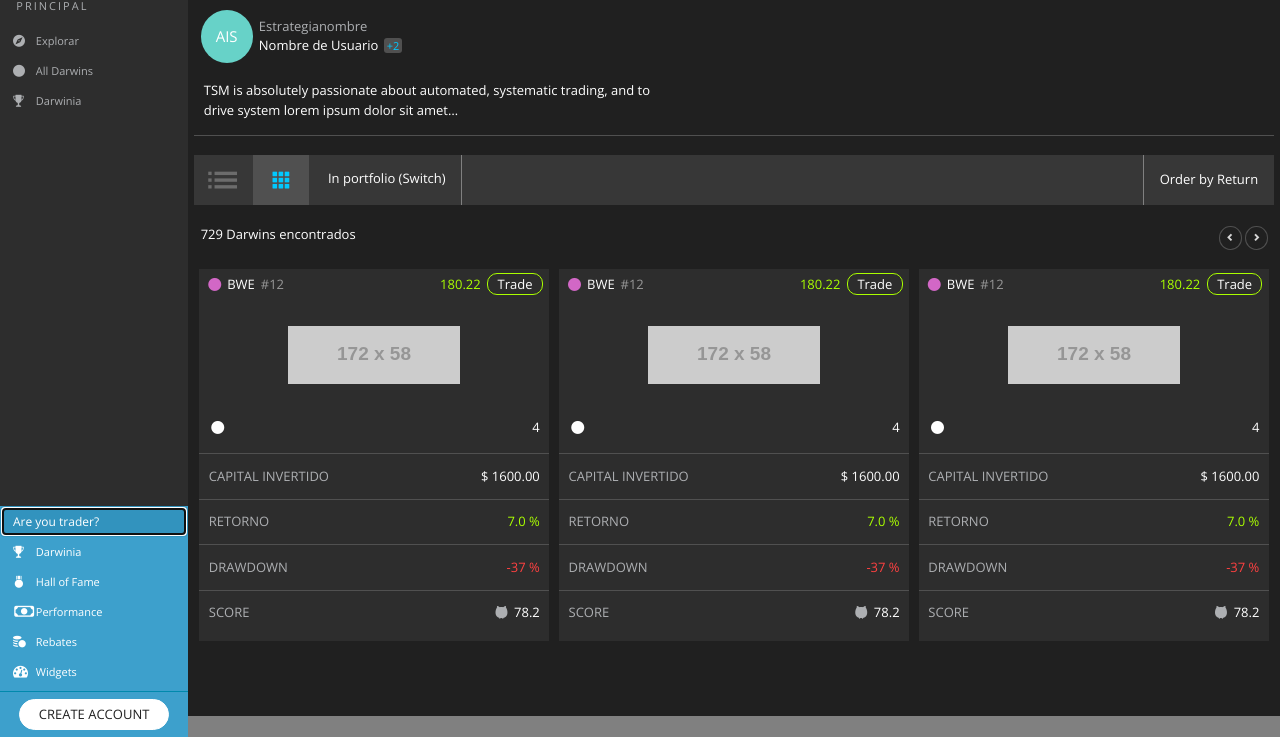
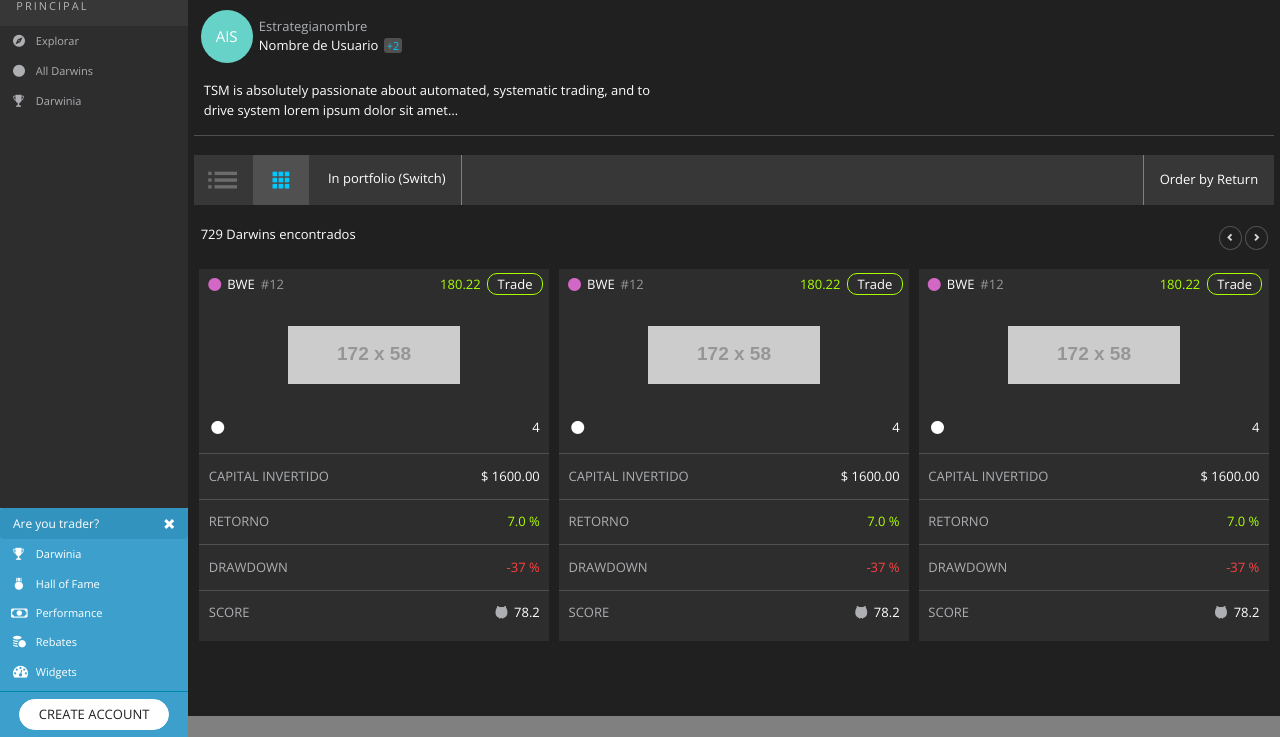
Before and after one commit to twister88888/test-darwinex, a website: page src/html/index.html in a window 1280 px wide. Both pictures are taken after a click on the button "Are you trader?". Shown: the part 63-800 px from the top of the page. Drawn offline with nearby package versions, Linux system fonts and the light colour scheme; placeholder pictures from the web are drawn by us; some icons are missing.

Commit message:
Fixed icon-bill and icon-remove

```diff
--- a/src/html/index.html
+++ b/src/html/index.html
@@ -33,7 +33,7 @@
       </div>
       <div class="navbar-trader">
         <button role="button" data-toggle="collapse" data-target="#traderList" class="btn btn-secondary btn-navbar-nobutton">
-          Are you trader? <!--<span class="glyphicon glyphicon-remove collapse"></span>-->
+          Are you trader? <i class="glyphicon glyphicon-remove"></i>
         </button>
         <div class="navbar-trader__list collapse" id="traderList">
           <a class="btn-icon navbar__link" href="#"><i class="icon icon-trophy"></i>Darwinia</a>
--- a/src/scss/buttons.scss
+++ b/src/scss/buttons.scss
@@ -1,7 +1,8 @@
-.btn2 {
-   /*display: block;*/
-   padding: .75rem 1.25rem;
-   text-transform: uppercase;
+.btn {
+  &:active, &:focus {
+    box-shadow: none;
+    outline: none !important;
+  }
 }
 
 .btn-primary {
@@ -22,10 +23,17 @@
       background-color: #3293be;
       color: $white;
    }
-   span {
+   i {
+      display: none;
       float: right;
+      top: px-rem(5);
+   }
+   &[aria-expanded="true"] {
+     i { display: inline-block; }
    }
 }
+
+
 
 .btn-create {
    background-color: $white;
--- a/src/scss/navbar.scss
+++ b/src/scss/navbar.scss
@@ -15,6 +15,10 @@
     margin-right: 6px;
     min-width: 2.182rem;
     text-align: center;
+    &.icon-bill {
+      text-align: left;
+      font-size: 10px;
+    }
   }
 }
 
@@ -23,6 +27,8 @@
 }
 
 .navbar-primary__title {
+  background-color: #373737;
+  color: #B6B6B6;
   display: block;
   letter-spacing: .2rem;
   padding: 1.1rem 1.25rem 1.1rem 1.636rem;
```
Also changed, not shown: Gruntfile.js (+9 -8 lines), dist/css/style.css, src/css/style.css, 1 other file.
